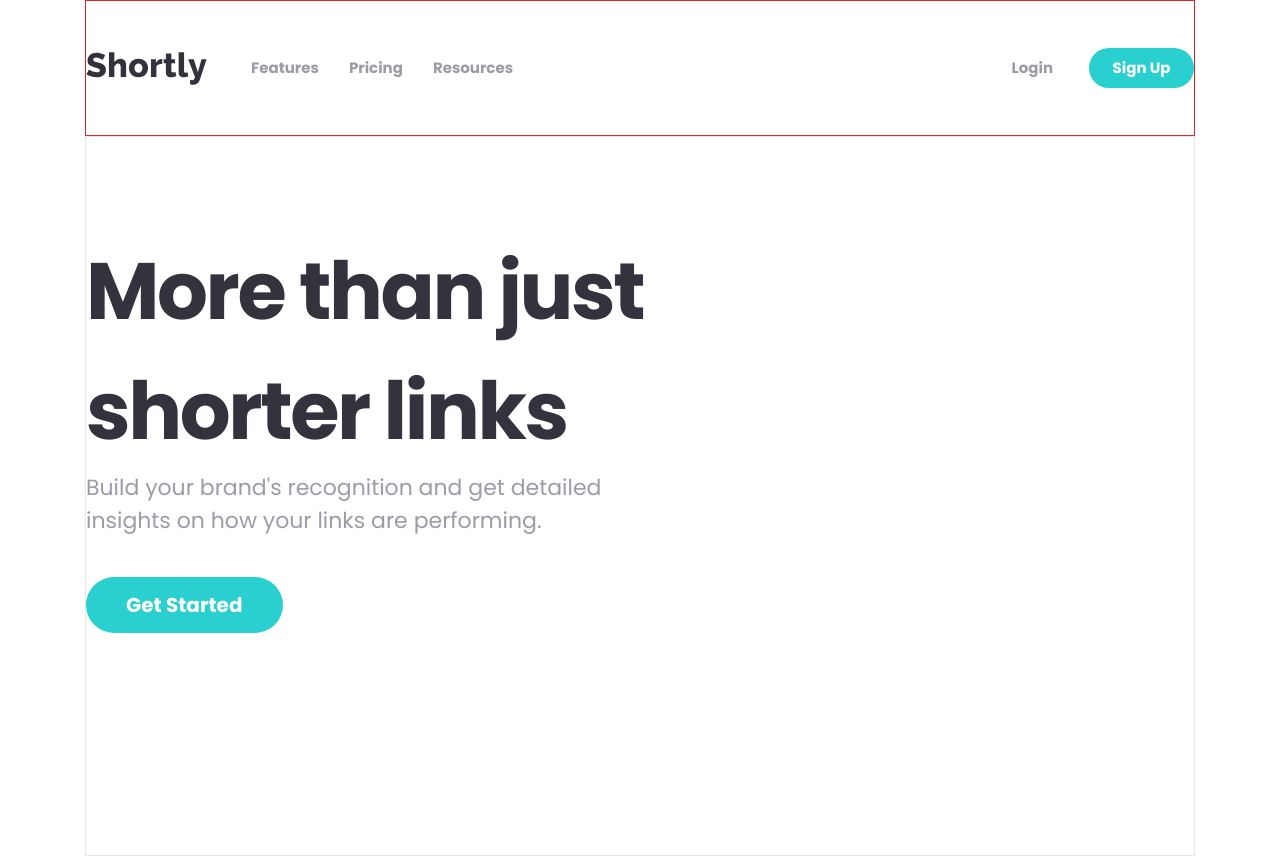
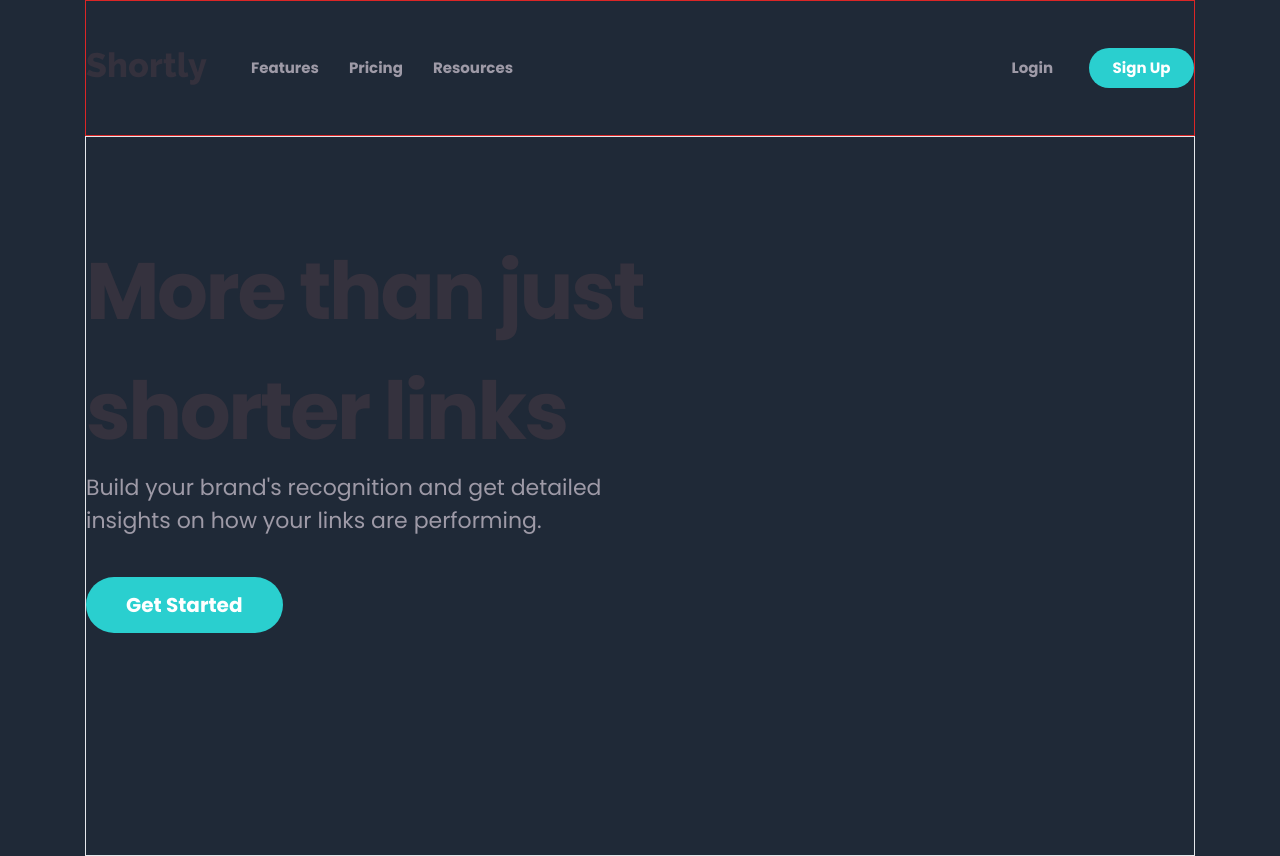
Before and after one commit to anindyoo/fe-mentor-5-shortly, a React (Create React App) app: page /#/ in a window 1280 px wide. Built offline with nearby package versions, Linux system fonts and the light colour scheme.

Commit message:
feat: apply temporary body background color.

```diff
--- a/src/index.css
+++ b/src/index.css
@@ -6,3 +6,7 @@
   font-family: "Poppins", sans-serif;
   font-optical-sizing: auto;
 }
+
+body {
+  @apply box-border bg-gray-800
+}
```
